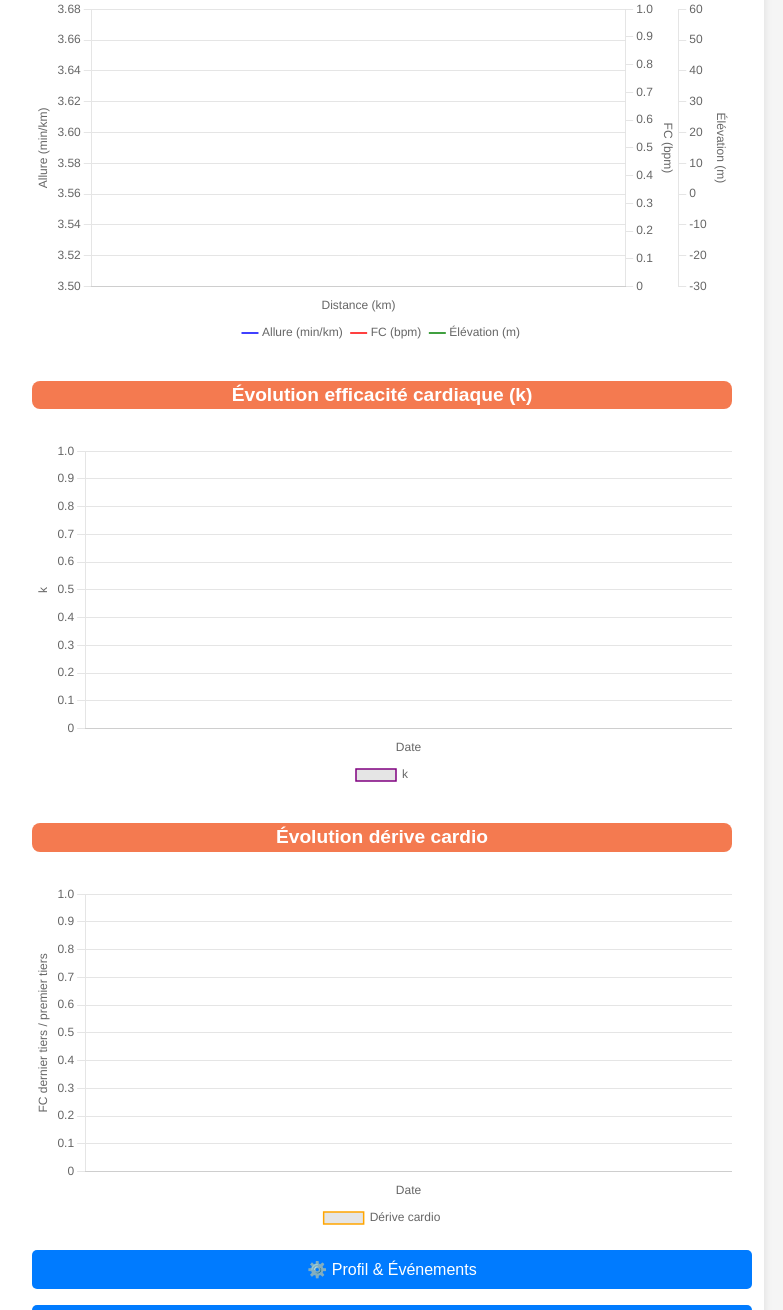
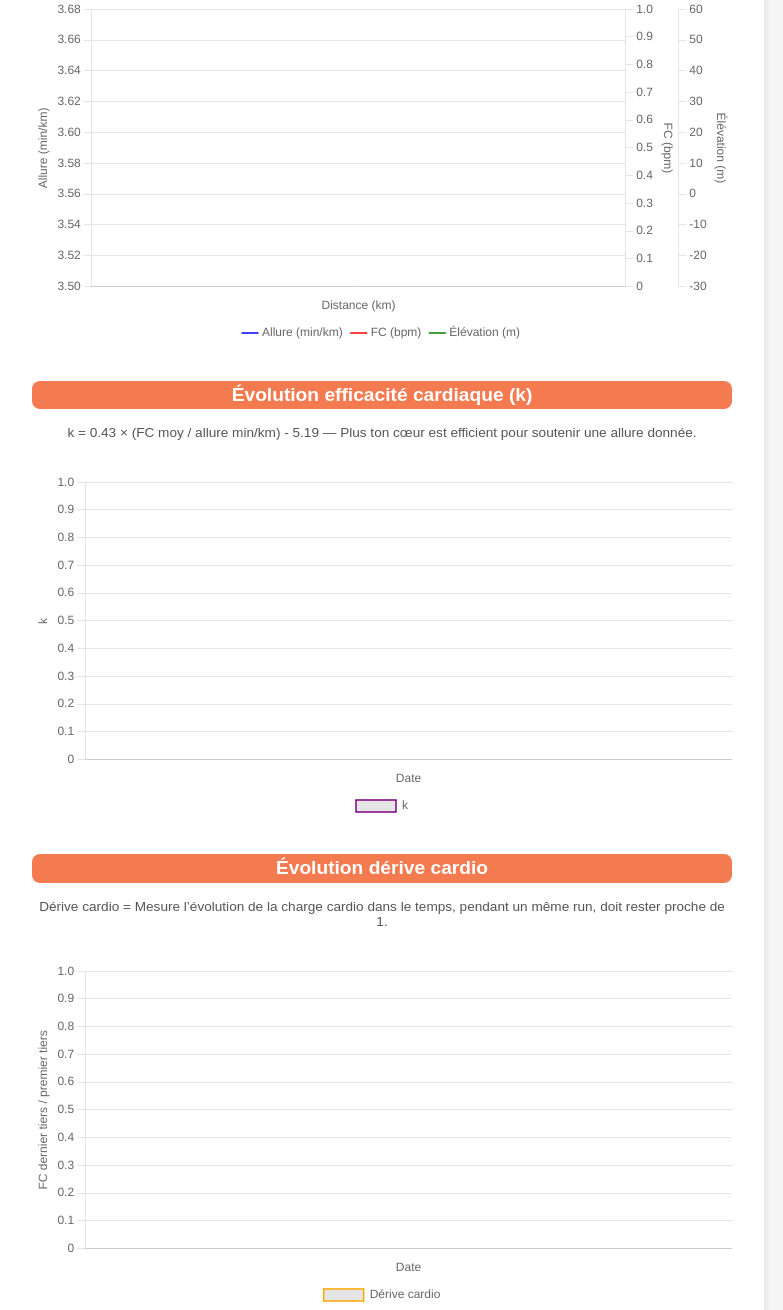
Before and after one commit to picopcla/stravacoach-webhook, a Flask app: template templates/index.html in a window 1280 px wide. Shown: the part 543-1853 px from the top of the page, without its empty margins (258-1041 px from the left). Run offline with Flask 3, Linux system fonts and the light colour scheme; the template is opened without the code that fills it: most values are stand-ins (such as "Sample title", 1, 10 or a date in 2020); parts of the project's set-up code (start-up, migrations or seed data) failed here and were passed over.

Commit message:
update courbes k et FC

```diff
--- a/app.py
+++ b/app.py
@@ -87,7 +87,7 @@ def enrich_activities(activities):
             continue
 
         # -----------------
-        # Calcul k propre
+        # Calcul k
         hr_vals = [p["hr"] for p in points if p.get("hr")]
         vel_vals = [p["vel"] for p in points if p.get("vel")]
         fc_moy = sum(hr_vals) / len(hr_vals) if hr_vals else 0
@@ -96,12 +96,21 @@ def enrich_activities(activities):
         k_moy = 0.43 * (fc_moy / allure_min_km) - 5.19 if allure_min_km > 0 else "-"
 
         # -----------------
-        # Calcul dérive cardio par tiers
+        # Dérive cardio normalisée par allure
         n = len(points)
         third = n // 3
+        # Premier tiers
         fc_first = sum(p["hr"] for p in points[:third] if p.get("hr")) / third
+        vel_first = sum(p["vel"] for p in points[:third] if p.get("vel")) / third
+        allure_first = (1 / vel_first) * 16.6667 if vel_first > 0 else 0
+        ratio_first = fc_first / allure_first if allure_first > 0 else 0
+        # Dernier tiers
         fc_last = sum(p["hr"] for p in points[-third:] if p.get("hr")) / third
-        deriv_cardio = (fc_last / fc_first) if fc_first > 0 else "-"
+        vel_last = sum(p["vel"] for p in points[-third:] if p.get("vel")) / third
+        allure_last = (1 / vel_last) * 16.6667 if vel_last > 0 else 0
+        ratio_last = fc_last / allure_last if allure_last > 0 else 0
+        # Dérive cardio corrigée
+        deriv_cardio = (ratio_last / ratio_first) if ratio_first > 0 else "-"
 
         # -----------------
         # Blocs pour fractionné
@@ -128,12 +137,15 @@ def enrich_activities(activities):
         total_dist = points[-1]["distance"] / 1000
         type_sortie = "fractionné" if alternances >= 2 else ("longue" if total_dist >= 11 else "fond")
 
+        # -----------------
+        # Mise à jour activité
         activity.update({
             "type_sortie": type_sortie,
             "k_moy": round(k_moy, 2) if isinstance(k_moy, float) else "-",
             "deriv_cardio": round(deriv_cardio, 2) if isinstance(deriv_cardio, float) else "-"
         })
     return activities
+
 
 # -------------------
 # Dashboard principal
--- a/get_streams.py
+++ b/get_streams.py
@@ -196,7 +196,7 @@ process_activity(activity_id_arg)
 
 # ➡️ 2. Vérifier les dernières activités
 url = "https://www.strava.com/api/v3/athlete/activities"
-params = {"per_page": 10, "page": 1}
+params = {"per_page": 50, "page": 1}
 resp = requests.get(url, params=params, headers=headers)
 latest_activities = resp.json()
 
--- a/strava_tokens.json
+++ b/strava_tokens.json
@@ -1,5 +1,5 @@
 {
-  "access_token": "516735fabb325b9d402db6701ccace8587c81a8b",
+  "access_token": "b8f26ddc64deb76c42d324fca24d22535de2baa7",
   "refresh_token": "f0928af4775d87b99df5fab784f7e53182015e10",
-  "expires_at": 1751145584
+  "expires_at": 1751934207
 }
--- a/templates/index.html
+++ b/templates/index.html
@@ -103,11 +103,17 @@
   <div class="sub-header">
     <h2>Évolution efficacité cardiaque (k)</h2>
   </div>
+  <p style="font-size:0.85rem; color:#555; text-align:center; margin-top:-1rem;">
+    k = 0.43 × (FC moy / allure min/km) - 5.19 — Plus ton cœur est efficient pour soutenir une allure donnée.
+  </p>
   <canvas id="chartK"></canvas>
 
   <div class="sub-header">
     <h2>Évolution dérive cardio</h2>
   </div>
+  <p style="font-size:0.85rem; color:#555; text-align:center; margin-top:-1rem;">
+    Dérive cardio =  Mesure l’évolution de la charge cardio dans le temps, pendant un même run, doit rester proche de 1.
+  </p>
   <canvas id="chartDrift"></canvas>
 
   <a class="btn" href="/profile">⚙️ Profil & Événements</a>
```
